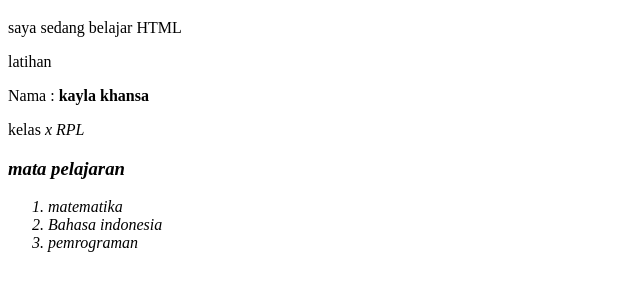
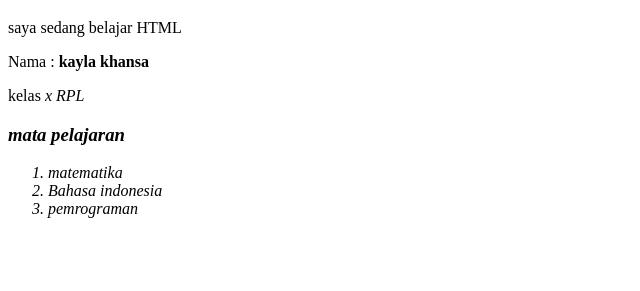
Before and after one commit to kaylakhansa24/kaylakhansa, a plain HTML site: page index.html in a window 1280 px wide. Shown: the part 61-352 px from the top of the page, without its empty margins (0-640 px from the left). Drawn offline with Linux system fonts and the light colour scheme.

Commit message:
mata pelajaran

```diff
--- a/index.html
+++ b/index.html
@@ -10,7 +10,6 @@
 <body>
   <h1>latihan 2</h1>
     <p>saya sedang belajar HTML</p>
-  </h1>latihan </h1>
     <p>Nama : <b>kayla khansa</b></p>
   <p>kelas   <i>x RPL<i></p>
 
```
